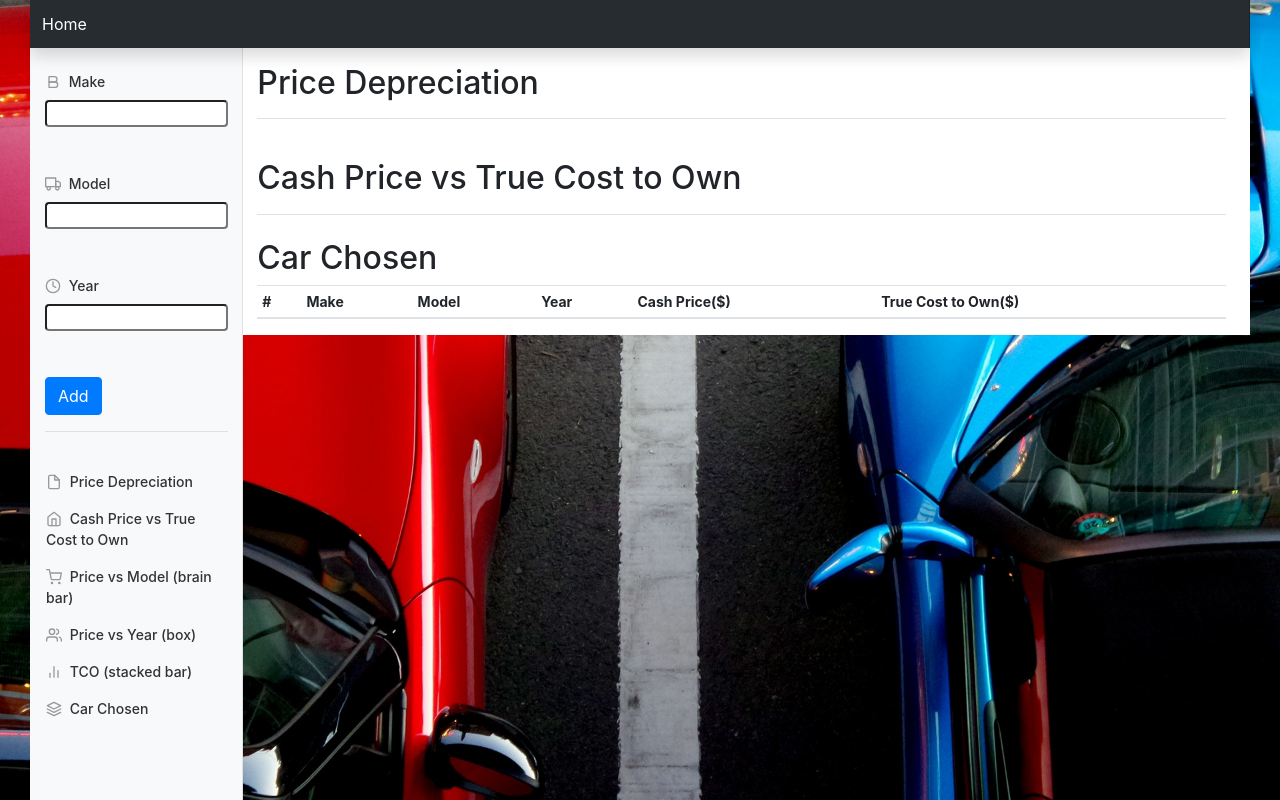
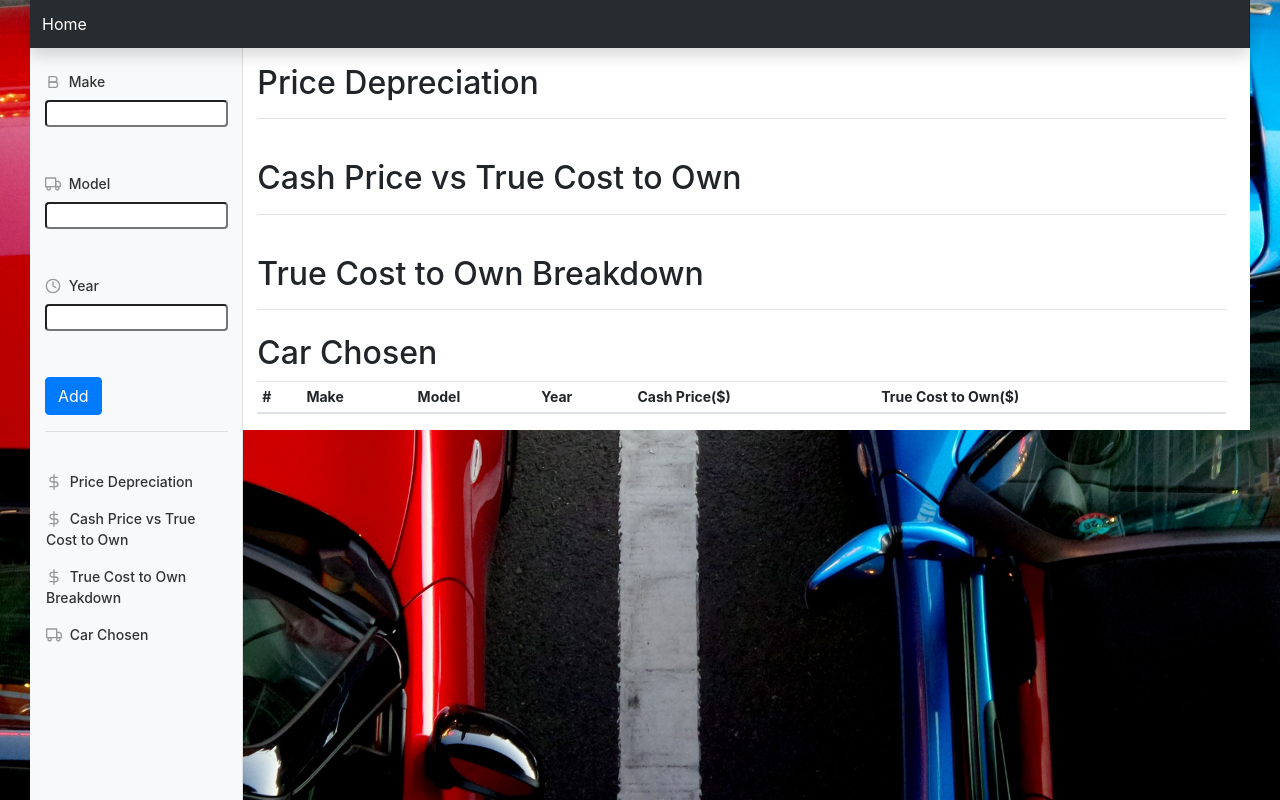
Before and after one commit to jiemeizhang84/Dive-In-Car, a Flask app: page /comparison in a window 1280 px wide. Run offline with Flask 2, Linux system fonts and the light colour scheme; lists and menus that the app fills with data are empty; some libraries are stand-ins or nearby versions.

Commit message:
init stacked bar chart

```diff
--- a/static/js/app.js
+++ b/static/js/app.js
@@ -5,7 +5,7 @@ function getOptions() {
 
     var selector_make = document.getElementById('make-list-comparison');
 
-    // Use the list of sample names to populate the select options
+
     Plotly.d3.json('/makeComparison', function(error, make) {
 
         console.log(make);
@@ -18,7 +18,6 @@ function getOptions() {
             selector_make.appendChild(currentOption);
         }
 
-        // getData(sampleNames[0], buildCharts);
     })
 
     var selector_year_comparison = document.getElementById('year-list-comparison');
@@ -33,16 +32,11 @@ function getOptions() {
             selector_year_comparison.appendChild(currentOption);
         }
 
-        // getData(sampleNames[0], buildCharts);
     })
 
+    var selector_price = document.getElementById('price-list');
 
 
-
-    // Grab a reference to the dropdown select element
-    var selector_price = document.getElementById('price-list');
-
-    // Use the list of sample names to populate the select options
     Plotly.d3.json('/price_bin', function(error, price_bin) {
 
 
@@ -54,7 +48,6 @@ function getOptions() {
             selector_price.appendChild(currentOption);
         }
 
-        // getData(sampleNames[0], buildCharts);
     })
 
     var selector_mileage = document.getElementById('mileage-list');
@@ -69,7 +62,6 @@ function getOptions() {
             selector_mileage.appendChild(currentOption);
         }
 
-        // getData(sampleNames[0], buildCharts);
     })
 
     var selector_year = document.getElementById('year-list');
@@ -84,7 +76,6 @@ function getOptions() {
             selector_year.appendChild(currentOption);
         }
 
-        // getData(sampleNames[0], buildCharts);
     })
 }
 
@@ -107,8 +98,6 @@ function updateModel() {
             currentOption.value = model[i]
             selector_model.appendChild(currentOption);
         }
-
-        // getData(sampleNames[0], buildCharts);
     })
 }
 
@@ -157,25 +146,22 @@ function addCar() {
         if (counter==1) {
             scatterPlot(results[0]);
             linePlot(results[0]);
+            barPlot(results[0]);
         } else {
             updateScatterPlot(results[0]);
             updateLinePlot(results[0]);
-        }
+        };
+
+
 
         document.getElementById('make-selected').value = '';
         document.getElementById('model-selected').value = '';
         document.getElementById('year-selected-comparison').value = '';
-        document.getElementById('make-list-comparison').reset();
+
+    });
 
 
-
-
-    })
-
-
-
-    // return price;
-}
+};
 
 
 function updateSearch() {
@@ -194,21 +180,30 @@ function updateSearch() {
         console.log(results);
         var tblBody = document.getElementsByTagName("tbody")[0];
 
+        var col_name = ["make","model","trim","type","year","mileage","price"];
+
 
         tblBody.innerHTML = '';
 
-
+        if (results.length == 0) {
+            for (var j =0; j < col_name.length+1; j++) {
+                var row = document.createElement('tr');
+                var cell = document.createElement("td");
+                var cellText = document.createTextNode('no result');
+                cell.appendChild(cellText);
+                row.appendChild(cell);
+            }
+            tblBody.appendChild(row);
+        } else {
             for (var i = 0; i < results.length;  i++) {
                 var result = results[i];
 
                 var row = document.createElement('tr');
 
                 var cell = document.createElement("td");
-            var cellText = document.createTextNode(i);
+                var cellText = document.createTextNode(i+1);
                 cell.appendChild(cellText);
                 row.appendChild(cell);
-
-            var col_name = ["make","model","trim","type","year","mileage","price"];
 
                 for (var j =0; j < col_name.length; j++) {
                     var cell = document.createElement("td");
@@ -217,17 +212,12 @@ function updateSearch() {
                     row.appendChild(cell);
                 }
                 tblBody.appendChild(row);
+            }
 
         }
 
-
-
-
-
-        // getData(sampleNames[0], buildCharts);
     })
 
-    // return price;
 };
 
 function scatterPlot(carData) {
@@ -334,6 +324,82 @@ function updateLinePlot(carData) {
     });
 };
 
+
+function barPlot(carData) {
+    var trace1 = {
+        x: [1,2,3,4,5],
+        y: carData['depreciation'].slice(0,5),
+        type: 'bar',
+        name: 'depreciation'
+    };
+
+    var trace2 = {
+        x: [1,2,3,4,5],
+        y: carData['taxes'].slice(0,5),
+        type: 'bar',
+        name: 'taxes'
+    };
+
+    var trace3 = {
+        x: [1,2,3,4,5],
+        y: carData['financing'].slice(0,5),
+        type: 'bar',
+        name: 'financing'
+    };
+
+    var trace4 = {
+        x: [1,2,3,4,5],
+        y: carData['fuel'].slice(0,5),
+        type: 'bar',
+        name: 'fuel'
+    };
+
+    var trace5 = {
+        x: [1,2,3,4,5],
+        y: carData['insurance'].slice(0,5),
+        type: 'bar',
+        name: 'insurance'
+    };
+
+    var trace6 = {
+        x: [1,2,3,4,5],
+        y: carData['maintenance'].slice(0,5),
+        type: 'bar',
+        name: 'maintenance'
+    };
+
+    var trace7 = {
+        x: [1,2,3,4,5],
+        y: carData['repairs'].slice(0,5),
+        type: 'bar',
+        name: 'repairs'
+    };
+
+    var data = [trace1, trace2, trace3, trace4, trace5, trace6, trace7];
+    var layout = {
+        barmode: 'stack',
+        title: carData['year'] + ' ' + carData['brand'] + ' ' +  carData['model'],
+        xaxis: {
+          title: 'In Years',
+          titlefont: {
+            family: 'Courier New, monospace',
+            size: 18,
+            color: '#7f7f7f'
+          }
+        },
+        yaxis: {
+          title: 'True Cost to Own ($)',
+          titlefont: {
+            family: 'Courier New, monospace',
+            size: 18,
+            color: '#7f7f7f'
+          }
+        }
+      };
+    var barChart = document.getElementById('barChart');
+    Plotly.plot(barChart, data, layout);
+};
+
 function init() {
     getOptions();
 };
--- a/templates/comparison.html
+++ b/templates/comparison.html
@@ -74,40 +74,27 @@
 
                 <ul id="navigation" class="nav flex-column">
                   <li class="nav-item">
-                    <a class="nav-link" href="#mileage">
-                      <span data-feather="file"></span>
+                    <a class="nav-link" href="#price_depreciation">
+                      <span data-feather="dollar-sign"></span>
                       Price Depreciation
                     </a>
                   </li>
                   <li class="nav-item">
-                    <a class="nav-link" href="#dashboard">
-                      <span data-feather="home"></span>
+                    <a class="nav-link" href="#cash_price_vs_tco">
+                      <span data-feather="dollar-sign"></span>
                       Cash Price vs True Cost to Own
-                       <!-- <span class="sr-only">(current)</span> -->
                     </a>
                   </li>
 
                   <li class="nav-item">
-                    <a class="nav-link" href="#">
-                      <span data-feather="shopping-cart"></span>
-                      Price vs Model (brain bar)
-                    </a>
-                  </li>
-                  <li class="nav-item">
-                    <a class="nav-link" href="#">
-                      <span data-feather="users"></span>
-                      Price vs Year (box)
-                    </a>
-                  </li>
-                  <li class="nav-item">
-                    <a class="nav-link" href="#">
-                      <span data-feather="bar-chart-2"></span>
-                      TCO (stacked bar)
+                    <a class="nav-link" href="#tco">
+                      <span data-feather="dollar-sign"></span>
+                      True Cost to Own Breakdown
                     </a>
                   </li>
                   <li class="nav-item">
                     <a class="nav-link" href="#car_table">
-                      <span data-feather="layers"></span>
+                      <span data-feather="truck"></span>
                       Car Chosen
                     </a>
                   </li>
@@ -119,7 +106,7 @@
 
         <main role="main" class="col-md-9 ml-sm-auto col-lg-10 px-4">
 
-          <div id="mileage" class="d-flex justify-content-between flex-wrap flex-md-nowrap align-items-center pt-3 pb-2 mb-3 border-bottom section">
+          <div id="price_depreciation" class="d-flex justify-content-between flex-wrap flex-md-nowrap align-items-center pt-3 pb-2 mb-3 border-bottom section">
             <h1 class="h2">Price Depreciation</h1>
             <div class="btn-toolbar mb-2 mb-md-0">
 
@@ -129,15 +116,23 @@
           <div class="my-4 w-100" id="lineChart" width="900" height="380"></div>
 
 
-          <div id="dashboard" class="d-flex justify-content-between flex-wrap flex-md-nowrap align-items-center pt-3 pb-2 mb-3 border-bottom section">
+          <div id="cash_price_vs_tco" class="d-flex justify-content-between flex-wrap flex-md-nowrap align-items-center pt-3 pb-2 mb-3 border-bottom section">
             <h1 class="h2">Cash Price vs True Cost to Own</h1>
             <div class="btn-toolbar mb-2 mb-md-0">
 
             </div>
           </div>
 
-          <!-- <canvas class="my-4 w-100" id="myChart" width="900" height="380"></canvas> -->
           <div class="my-4 w-100" id="scatter" width="900" height="380"></div>
+
+          <div id="tco" class="d-flex justify-content-between flex-wrap flex-md-nowrap align-items-center pt-3 pb-2 mb-3 border-bottom section">
+            <h1 class="h2">True Cost to Own Breakdown</h1>
+            <div class="btn-toolbar mb-2 mb-md-0">
+
+            </div>
+          </div>
+
+          <div class="my-4 w-100" id="barChart" width="900" height="380"></div>
 
 
           <div id="car_table" class="section">
```
Also changed, not shown: templates/sellingPrice.html (+4 -4 lines). Lines whose indentation alone changed are shown as unchanged.
